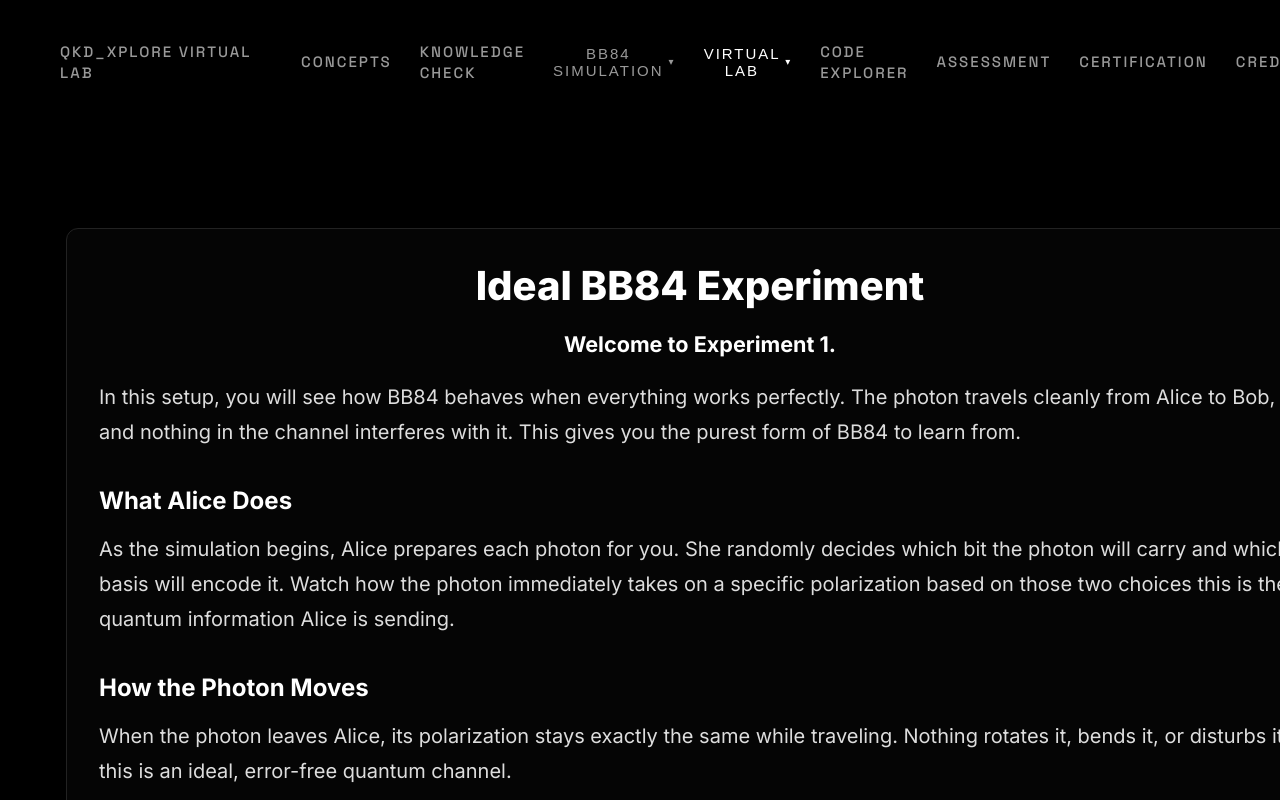
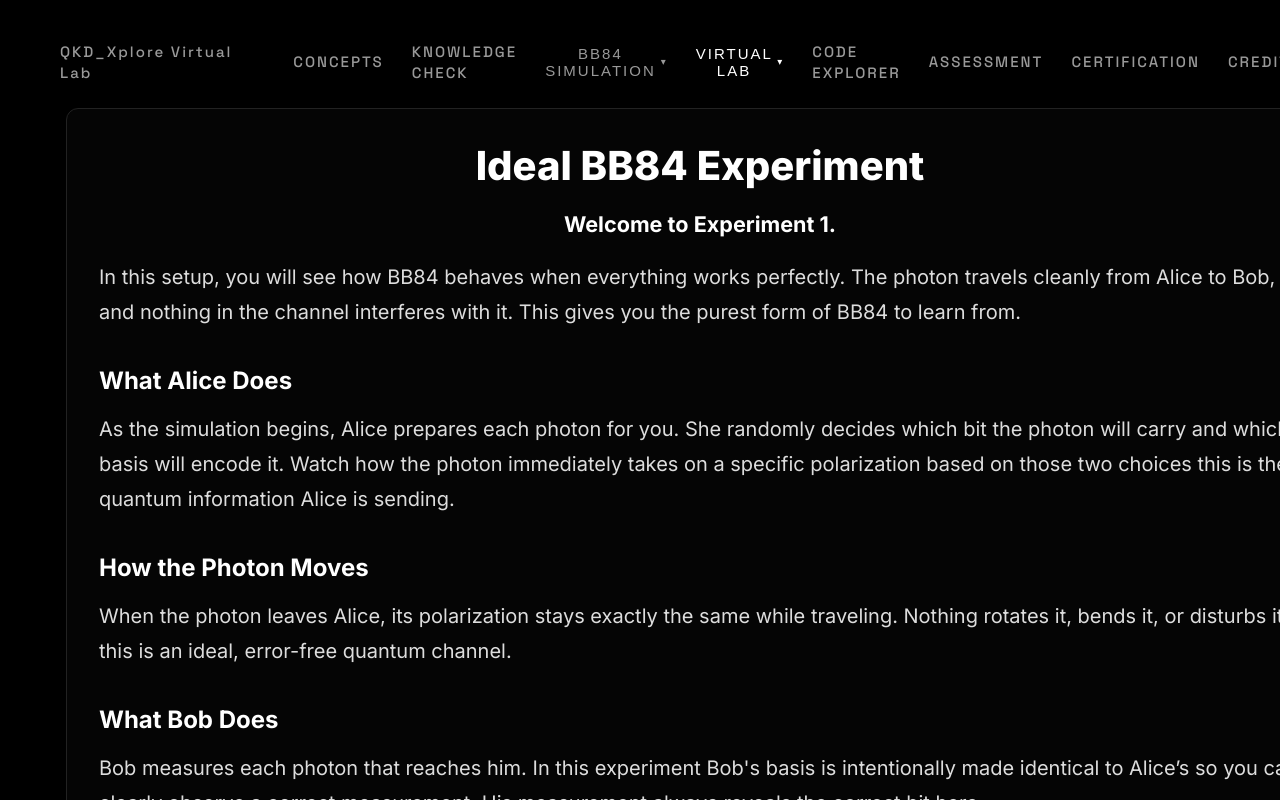
Before and after one commit to Algoscribe/quantum, a React (Create React App) app in the folder quantum-main/: page /lab/experiment-1 in a window 1280 px wide. Built offline with nearby package versions, Linux system fonts and the light colour scheme.

Commit message:
Feature: Implemented user authentication logic

```diff
--- a/quantum-main/src/App.css
+++ b/quantum-main/src/App.css
@@ -18,13 +18,13 @@ body {
   overflow-x: hidden;
 }
 
-/* Optional helper: wrapper to keep content under navbar */
 .qx-page {
   min-height: 100vh;
   position: relative;
   z-index: 1;
-  padding-top: 90px;
+  padding-top: 0;   /* ← NO GAP EVER */
 }
+
 
 
 
@@ -792,3 +792,18 @@ min-height: 300px;
 html, body {
   overflow-x: auto;
 }
+/* ================================
+   GLOBAL PAGE LAYOUT
+   ================================ */
+
+.lab-container.vertical-layout {
+  max-width: 100%;
+  margin: 0;
+  padding: 0 14px 40px 14px; /* ✅ NO TOP GAP ANYWHERE */
+  min-height: 100vh;
+  background: #000;
+}
+/* FIX: remove top gap on non-experiment pages */
+section {
+  align-items: flex-start !important;
+}
--- a/quantum-main/src/CodeExplorer.js
+++ b/quantum-main/src/CodeExplorer.js
@@ -3,8 +3,9 @@ import "./CodeExplorer.css";
 import QuantumBackground from "./QuantumBackground";
 
 const BB84Page = () => {
+  // Updated URL with your new Google Colab link
   const ipynbUrl =
-    "https://colab.research.google.com/drive/1l2mLWm88IaPHNrY0yDPHkSQrwZJnvbeu";
+    "https://colab.research.google.com/drive/1PbWvoreGXcaiauVaMEH2FHPM_fh-qCLy?usp=sharing";
 
   return (
     <div className="bb84-container">
--- a/quantum-main/src/Experiment1.css
+++ b/quantum-main/src/Experiment1.css
@@ -4,30 +4,12 @@
 * { box-sizing: border-box; }
 
 /* ===== CORE LAYOUT ===== */
-.lab-container.vertical-layout {
-  max-width: 100%;
-  margin: 0;
-  padding: 80px 14px 40px 14px; /* keep top space for navbar */
-  background: #000;
-  min-height: 100vh;
-  font-family: "Inter", system-ui, -apple-system, BlinkMacSystemFont, "Segoe UI", sans-serif;
-  color: #fff;
-  position: relative;
-}
 
-/* subtle starfield */
-.lab-container.vertical-layout::before {
-  content: '';
-  position: fixed; inset: 0;
-  background:
-    radial-gradient(2px 2px at 20% 30%, rgba(255,255,255,0.08), transparent),
-    radial-gradient(2px 2px at 60% 70%, rgba(255,255,255,0.06), transparent);
-  opacity: 0.12; pointer-events: none; z-index: 0;
-  background-size: 200% 200%; animation: stars 200s linear infinite;
-}
+
+
 @keyframes stars { from { background-position: 0% 0% } to { background-position: 100% 100% } }
 
-.lab-container.vertical-layout > * { position: relative; z-index: 1; }
+
 
 /* ===== HEADER (compact) ===== */
 .lab-header.hero {
@@ -158,32 +140,12 @@
 * { box-sizing: border-box; }
 
 /* ===== CORE LAYOUT ===== */
-.lab-container.vertical-layout {
-  max-width: 100%;
-  margin: 0;
-  /* increased top padding so header / fixed navbar doesn't overlap content */
-  padding: 120px 14px 40px 14px; /* top increased from 80 -> 120 */
-  background: #000;
-  min-height: 100vh;
-  font-family: "Inter", system-ui, -apple-system, BlinkMacSystemFont, "Segoe UI", sans-serif;
-  color: #fff;
-  position: relative;
 
-}
 
-/* subtle starfield */
-.lab-container.vertical-layout::before {
-  content: '';
-  position: fixed; inset: 0;
-  background:
-    radial-gradient(2px 2px at 20% 30%, rgba(255,255,255,0.08), transparent),
-    radial-gradient(2px 2px at 60% 70%, rgba(255,255,255,0.06), transparent);
-  opacity: 0.12; pointer-events: none; z-index: 0;
-  background-size: 200% 200%; animation: stars 200s linear infinite;
-}
+
 @keyframes stars { from { background-position: 0% 0% } to { background-position: 100% 100% } }
 
-.lab-container.vertical-layout > * { position: relative; z-index: 1; }
+
 
 /* ===== HEADER (compact) ===== */
 .lab-header.hero {
@@ -1248,3 +1210,7 @@ html, body {
   padding: 26px !important;
   width: 1050px !important;
 }
+/* REMOVE TOP GAP FOR ALL APP / LAB PAGES */
+.lab-container {
+  padding-top: 0 !important;
+}
--- a/quantum-main/src/Experiment1.js
+++ b/quantum-main/src/Experiment1.js
@@ -730,7 +730,7 @@ distance effects are compared against this zero-error benchmark.
           </div>
 
           <div className="qber-value" style={{ fontSize: 22, color: "#fff" }}>
-            {finalQBER}%
+            {finalQBER}%``
           </div>
         </div>
 
--- a/quantum-main/src/Home.css
+++ b/quantum-main/src/Home.css
@@ -1580,3 +1580,7 @@ footer p {
 /* ===============================
    Responsive (Mobile)
    =============================== */
+   /* Home page: add extra top space below navbar */
+#hero {
+  padding-top: 200px; /* increase as needed: 160–220px */
+}
--- a/quantum-main/src/QXNavbar.css
+++ b/quantum-main/src/QXNavbar.css
@@ -15,7 +15,7 @@
 }
 
 .qx-nav-logo {
-  font-size: 20px;
+  font-size: 60px;
   font-weight: 600;
   letter-spacing: 4px;
   margin-right: 100px;
@@ -161,3 +161,4 @@ body { overflow-y: scroll; }
 .qx-nav-links li {
   list-style: none;
 }
+.qx-nav-logo { text-transform: none !important; }
```
